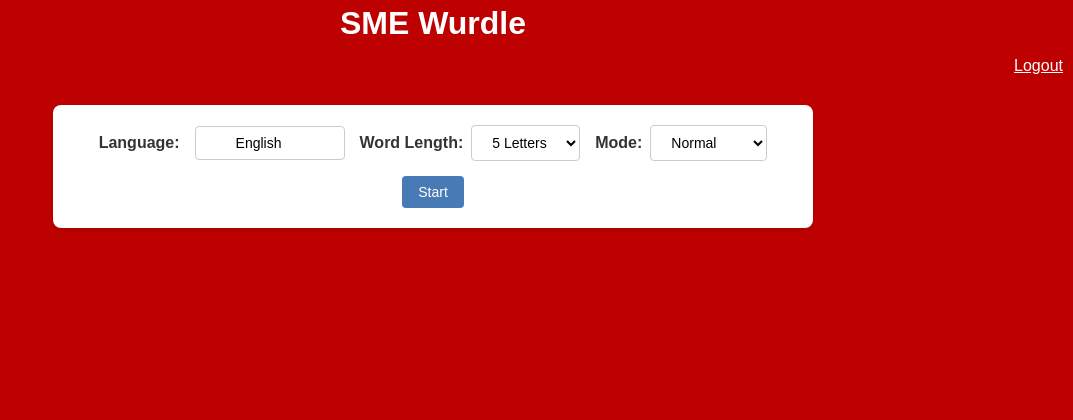
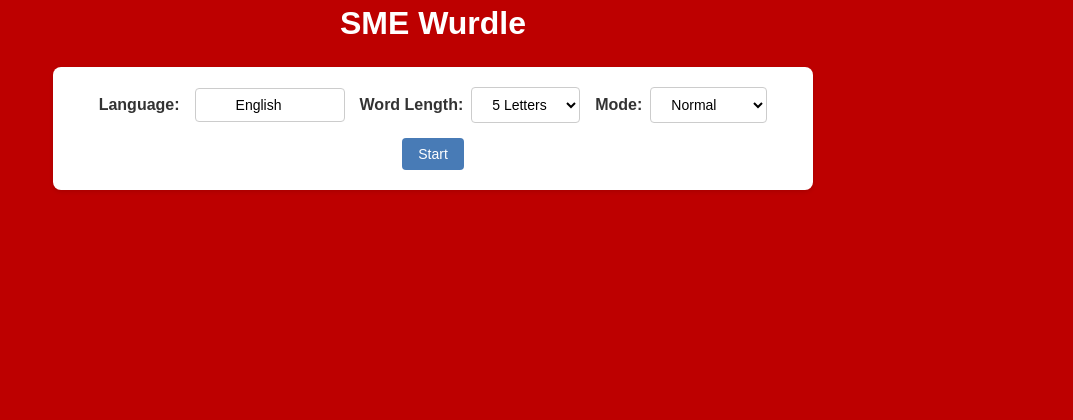
Before and after one commit to jamesdanedu/wurdle, a Flask app: page / in a window 1280 px wide. Shown: the top 420 px of the page, without its empty margins (207-1280 px from the left). Run offline with Flask 3, Linux system fonts and the light colour scheme; parts of the project's set-up code (start-up, migrations or seed data) failed here and were passed over.

Commit message:
Update index.html

```diff
--- a/templates/index.html
+++ b/templates/index.html
@@ -19,10 +19,10 @@
     <!-- Game Content -->
     <div id="game-content">
         <!-- User Info -->
-        <div id="user-info" style="text-align: right; padding: 10px; color: white;">
+       <!-- <div id="user-info" style="text-align: right; padding: 10px; color: white;">
             <span id="user-email"></span>
             <a href="/auth/logout" style="color: white; margin-left: 10px;">Logout</a>
-        </div>
+        </div> -->
 
         <!-- Setup Screen -->
         <div id="setup-screen">
```
